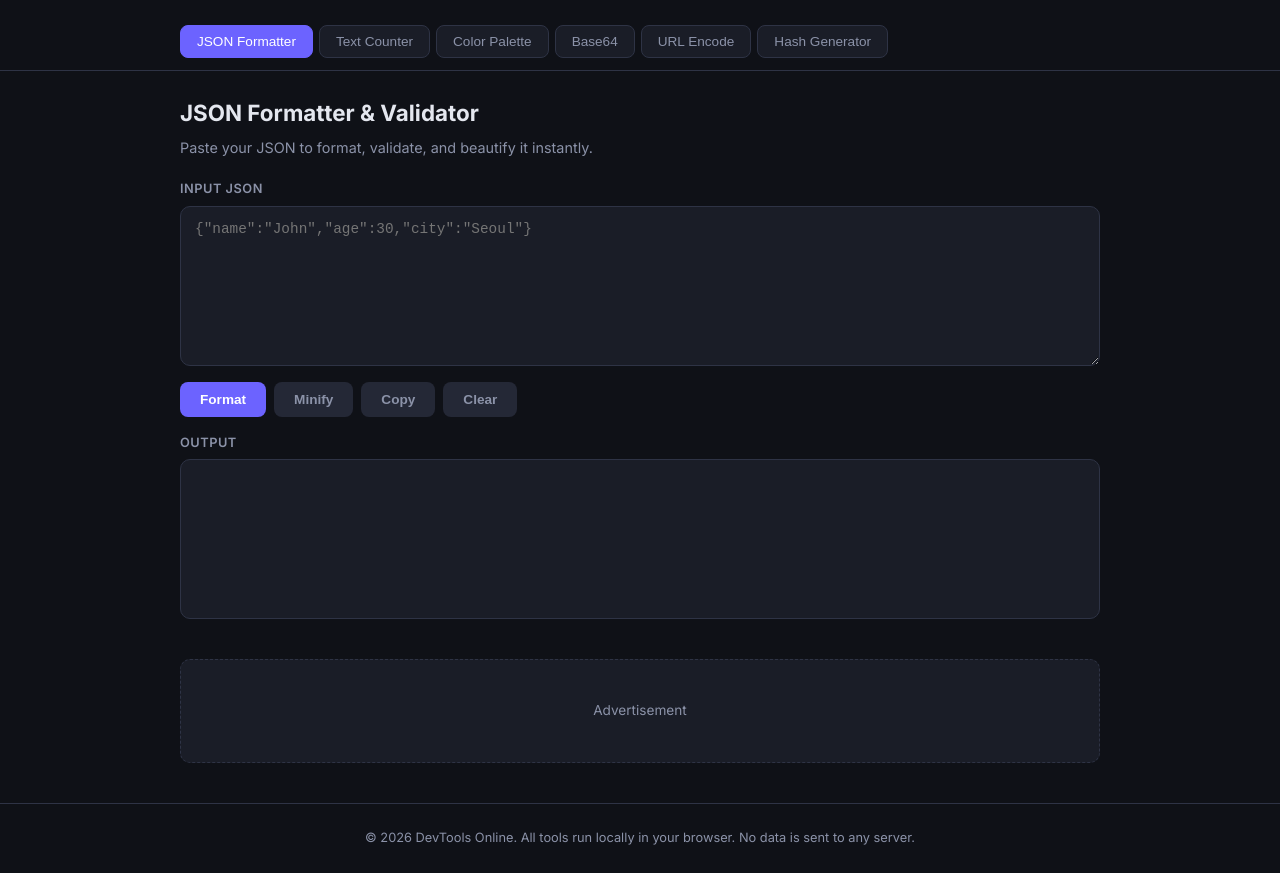
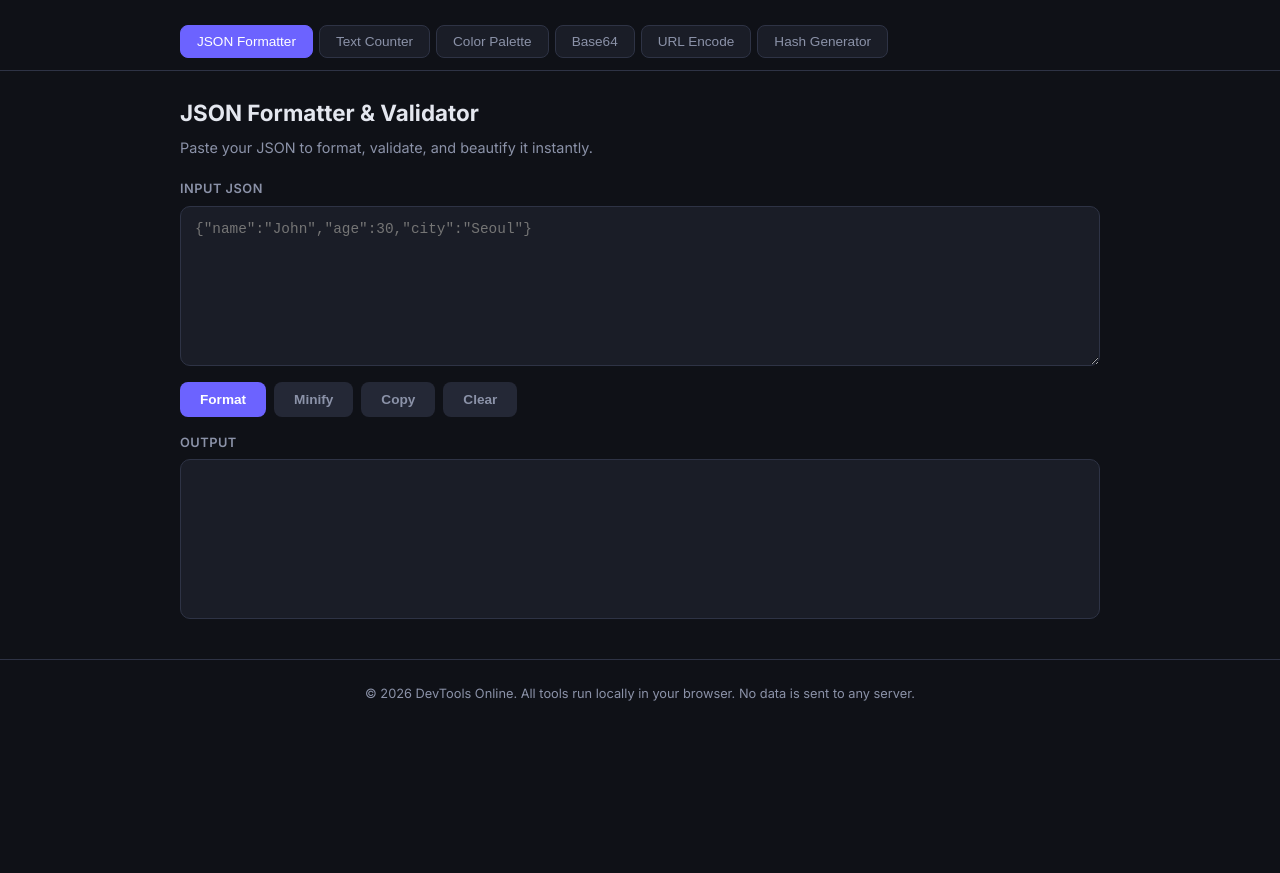
Before and after one commit to jko-yohan/devtools-online, a plain HTML site: page index.html in a window 1280 px wide. Shown: the part 115-988 px from the top of the page. After the commit the page ends 844 px from the top, so only its background shows below. Drawn offline with Linux system fonts and the light colour scheme.

Commit message:
Remove empty AdSense placeholder and script
- Remove AdSense script from head (no valid ad slot)
- Remove empty "Advertisement" placeholder div
- Fix AdSense policy violation: ads on content-less pages

Co-Authored-By: Claude Opus 4.6 (1M context) <noreply@anthropic.com>

```diff
--- a/index.html
+++ b/index.html
@@ -2,8 +2,6 @@
 <html lang="en">
 <head>
     <meta charset="UTF-8">
-    <script async src="https://pagead2.googlesyndication.com/pagead/js/adsbygoogle.js?client=ca-pub-4754582635962628"
-         crossorigin="anonymous"></script>
     <meta name="viewport" content="width=device-width, initial-scale=1.0">
     <title>DevTools Online - Free Developer Utilities</title>
     <meta name="description" content="Free online developer tools: JSON Formatter, Text Counter, Color Palette Generator, Base64 Encoder/Decoder, URL Encoder/Decoder. No signup required.">
@@ -181,14 +179,6 @@
             </div>
         </section>
 
-        <!-- Ad Slot -->
-        <div class="ad-slot">
-            <div class="ad-placeholder">
-                <!-- Google AdSense ad unit will go here -->
-                <!-- Replace with your AdSense code after approval -->
-                <p>Advertisement</p>
-            </div>
-        </div>
     </main>
 
     <footer>
```
